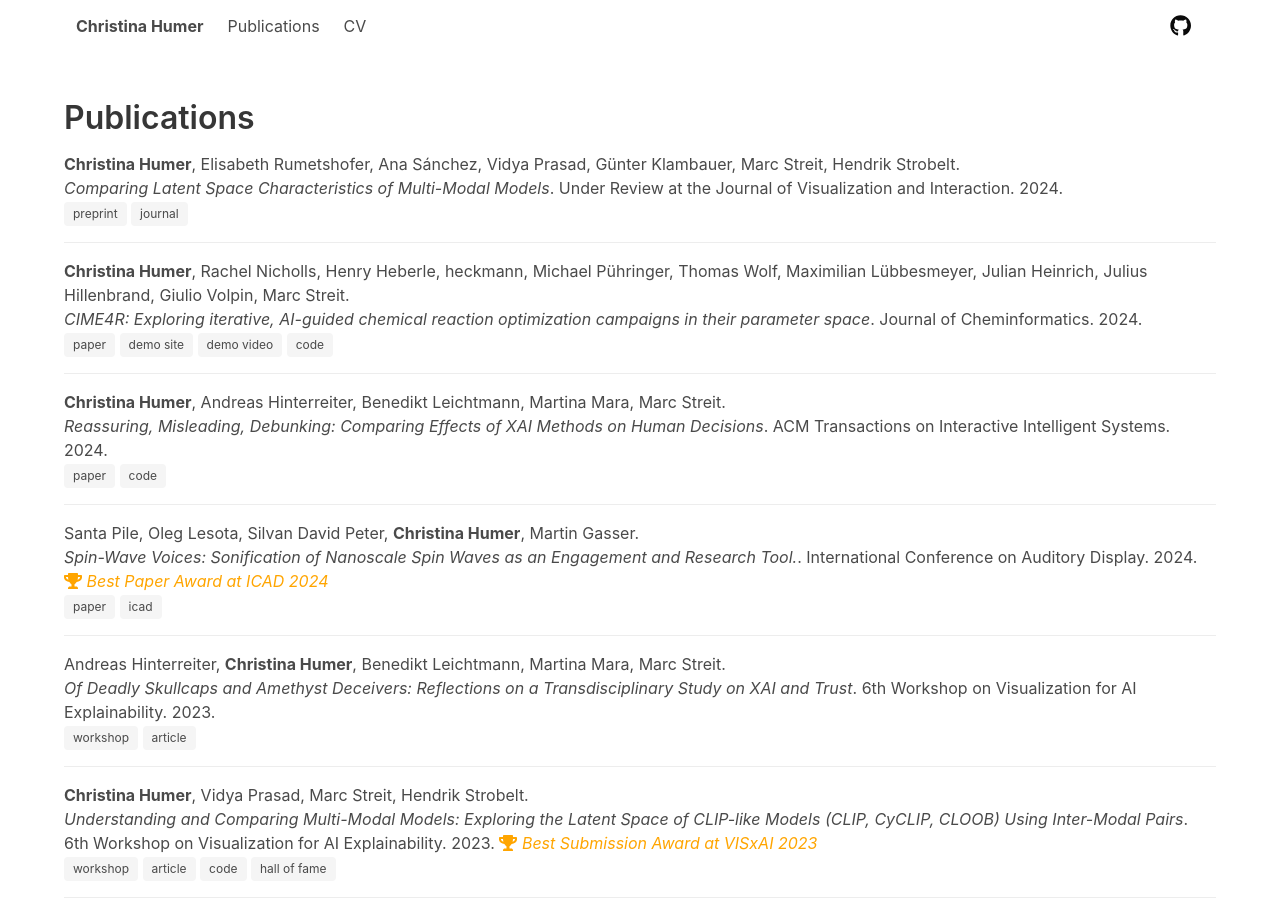
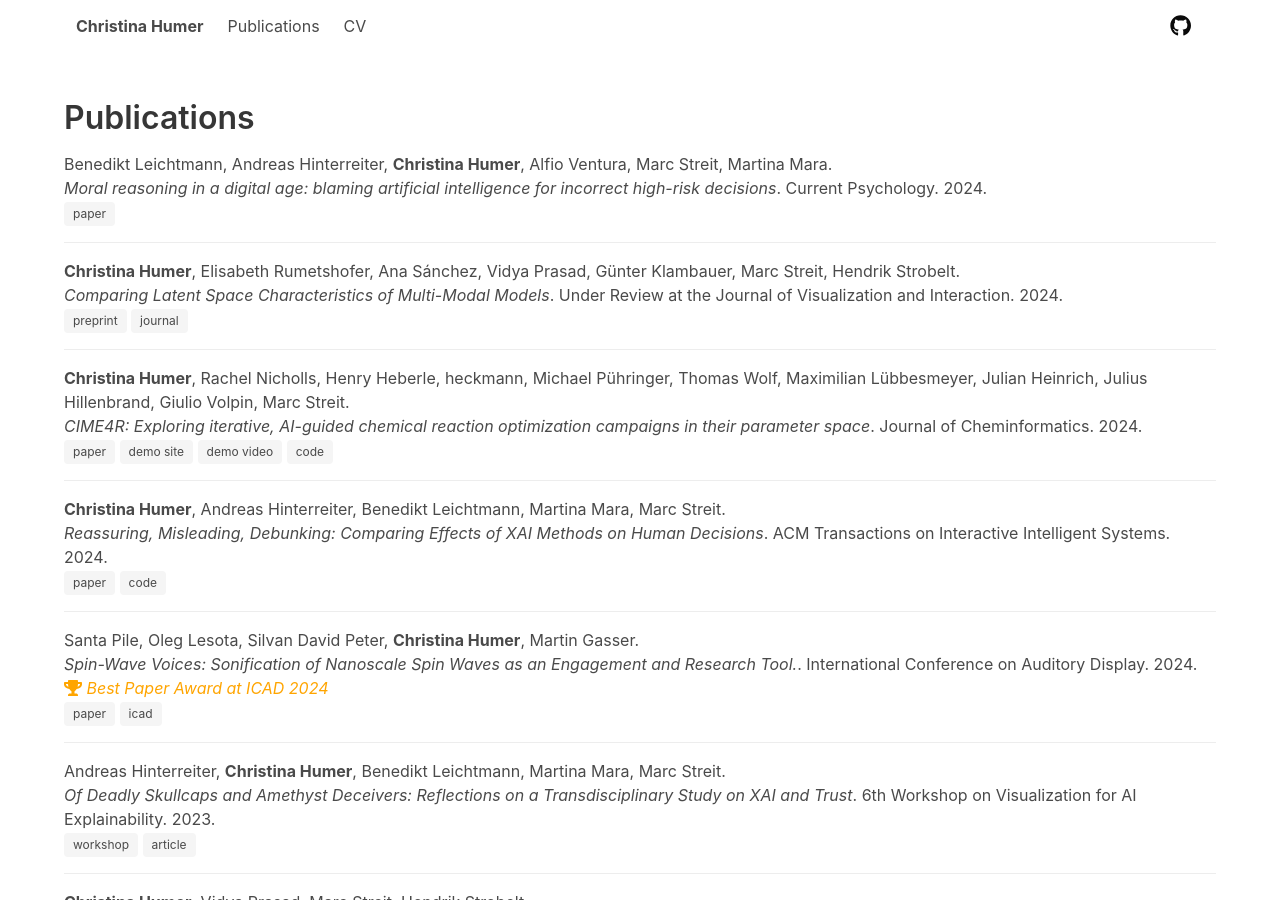
Before and after one commit to ginihumer/ginihumer.github.io, a Jekyll site: the page built from _pages/publications.html, in a window 1280 px wide and 900 px high. Built offline with Jekyll 4.4.1, drawn with Linux system fonts in a browser that asks for light colours; nearby versions of some CDN libraries; a style sheet for code colours, icons or effects is not loaded.

Commit message:
Update publications.yml

```diff
--- a/_data/publications.yml
+++ b/_data/publications.yml
@@ -1,3 +1,21 @@
+- title: "Moral reasoning in a digital age: blaming artificial intelligence for incorrect high-risk decisions"
+  type: paper
+  image:
+  authors:
+  - Benedikt Leichtmann
+  - Andreas Hinterreiter
+  - Christina Humer
+  - Alfio Ventura
+  - Marc Streit
+  - Martina Mara
+  year: 2024
+  journal: Current Psychology
+  doi: 10.1007/s12144-024-06658-2
+  volume:
+  number:
+  tags:
+    - tag: paper
+      link: https://doi.org/10.1007/s12144-024-06658-2
 
 - title: "Comparing Latent Space Characteristics of Multi-Modal Models"
   type: paper
```
